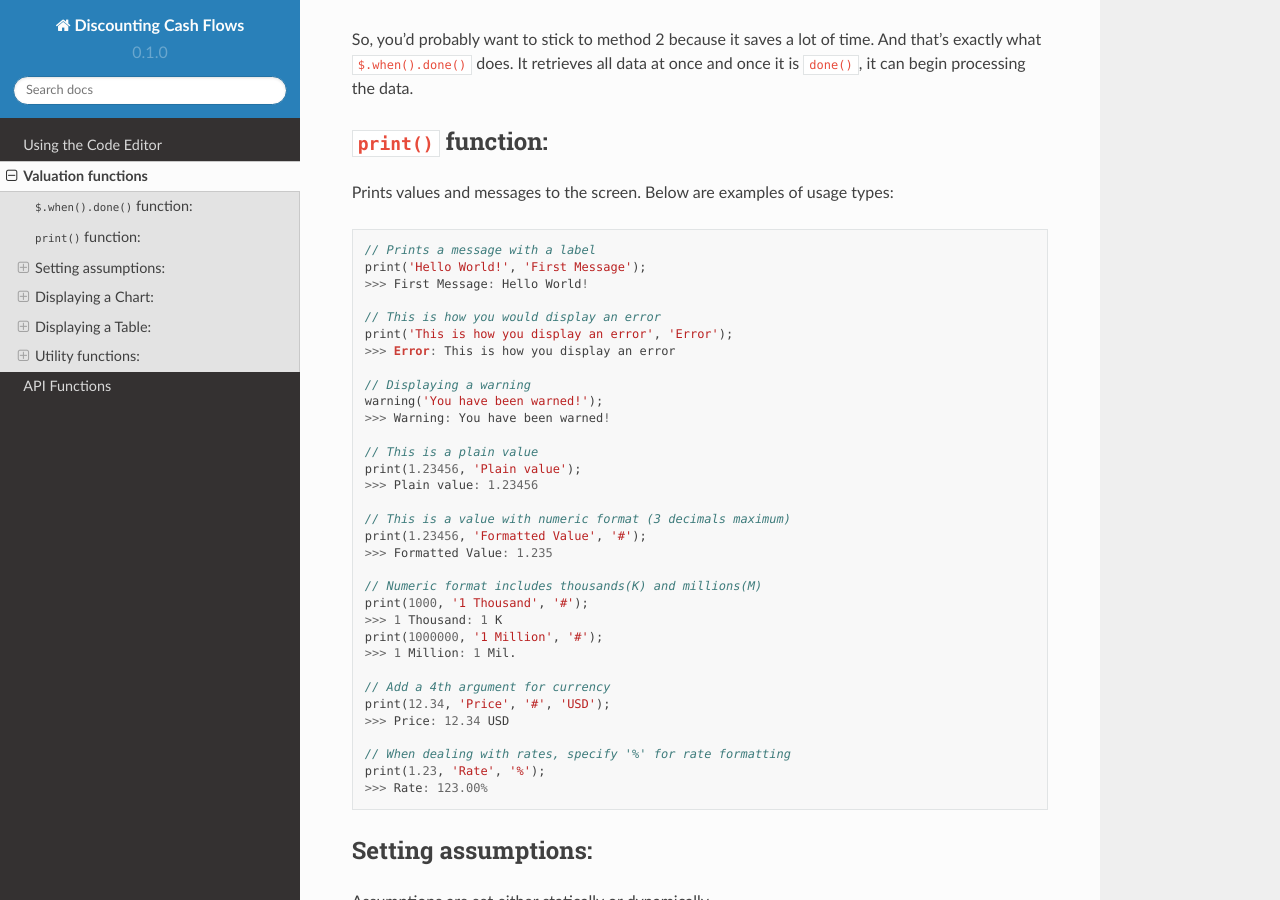
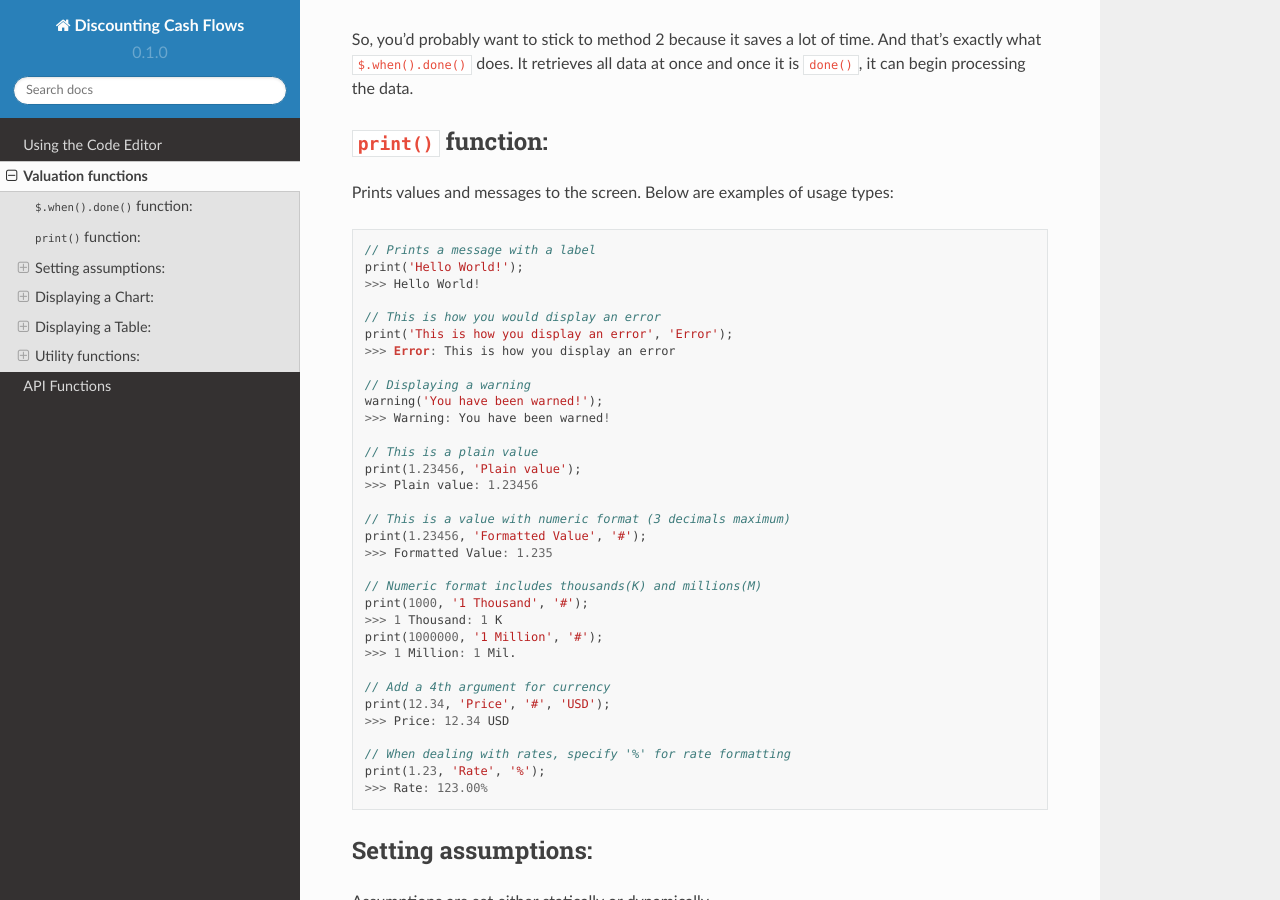
Before and after one commit to DiscountingCashFlows/readthedocs, a Sphinx documentation site: the page built from docs/source/functions.rst, in a window 1280 px wide and 900 px high, scrolled down 1379 px. Built offline with Sphinx 7.4.7 and the Read the Docs theme 2.0.0, drawn with Linux system fonts in a browser that asks for light colours.

Commit message:
Update functions.rst

```diff
--- a/docs/source/functions.rst
+++ b/docs/source/functions.rst
@@ -59,8 +59,8 @@ Prints values and messages to the screen. Below are examples of usage types:
 .. code-block:: javascript
 
   // Prints a message with a label
-  print('Hello World!', 'First Message');
-  >>> First Message: Hello World!
+  print('Hello World!');
+  >>> Hello World!
 
   // This is how you would display an error
   print('This is how you display an error', 'Error');
```
